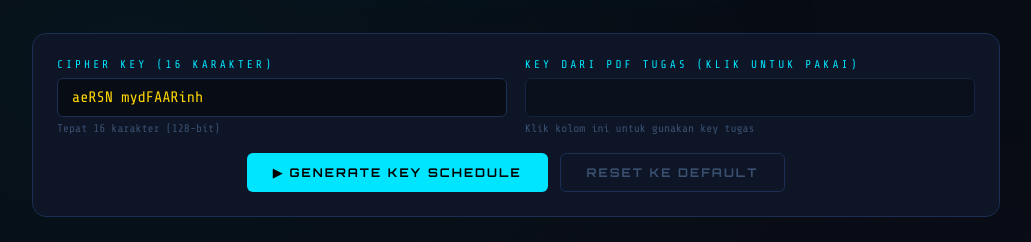
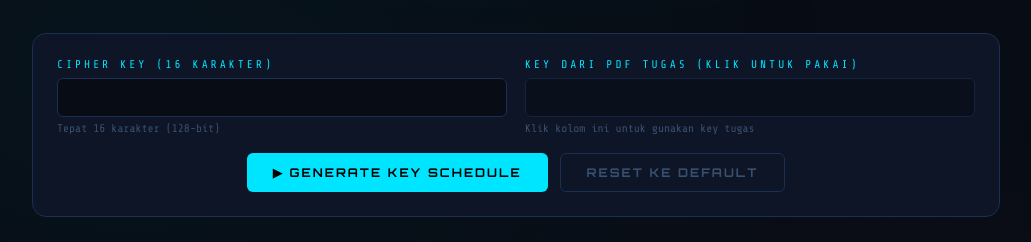
Before and after one commit to Mr197-ac2/KeySchedule, a plain HTML site: page index.html in a window 1280 px wide. Shown: the part 96-338 px from the top of the page, without its empty margins (124-1155 px from the left). Drawn offline with nearby package versions, Linux system fonts and the light colour scheme.

Commit message:
index.html

```diff
--- a/index.html
+++ b/index.html
@@ -93,7 +93,7 @@ header p{font-family:'Share Tech Mono',monospace;color:var(--dim);font-size:0.8r
   <div class="input-card">
     <div class="igroup">
       <label>Cipher Key (16 karakter)</label>
-      <input type="text" id="inp-key" maxlength="16" value="aeRSN mydFAARinh">
+      <input type="text" id="inp-key" maxlength="16" value="">
       <div class="hint">Tepat 16 karakter (128-bit)</div>
     </div>
     <div class="igroup">
```
